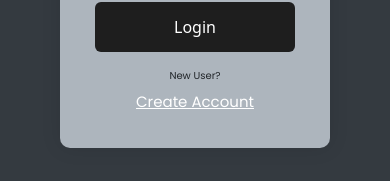
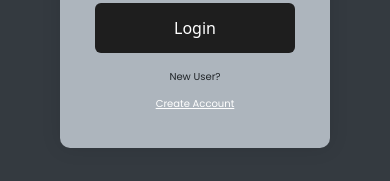
Before and after one commit to nauticuff/TaskTrackerSprint, a React (Create React App) app: page / in a window 390 px wide. Shown: the part 532-713 px from the top of the page. Built offline with nearby package versions, Linux system fonts and the light colour scheme.

Commit message:
update css

```diff
--- a/src/Components/Login/Login.css
+++ b/src/Components/Login/Login.css
@@ -256,4 +256,8 @@ input{
     .welcomeTxtAndPic{
         width: 200px;
     }
+
+    .createText{
+        font-size: 10px;
+    }
 }
```
